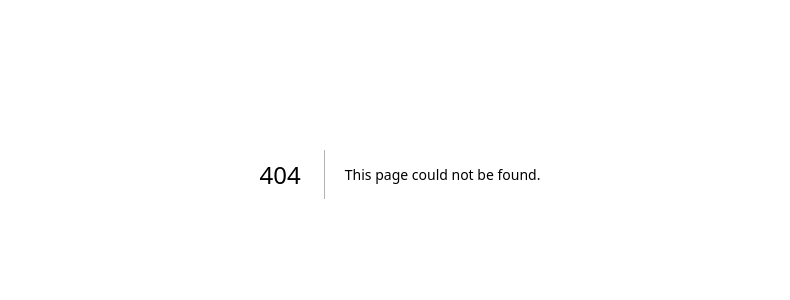
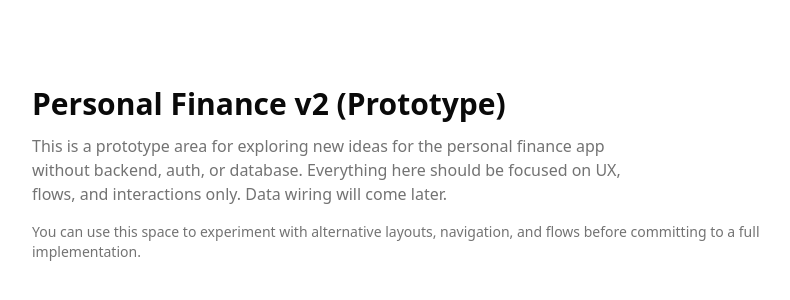
Before and after one commit to Kantaaa/personal-finance, a Next.js app: page /v2 in a window 1280 px wide. Before the commit this address had no page. Shown: the part 226-526 px from the top of the page, without its empty margins (240-1030 px from the left). Built offline with nearby package versions, Linux system fonts and the light colour scheme.

Commit message:
feat(T02): add v2 prototype route and dashboard entry point

```diff
--- a/src/app/dashboard/page.tsx
+++ b/src/app/dashboard/page.tsx
@@ -46,8 +46,22 @@ export default function DashboardPage() {
       <NavBar />
       <main className="mx-auto max-w-5xl px-4 py-6">
         <div className="mb-6 flex flex-wrap items-center justify-between gap-4">
-          <h1 className="text-2xl font-bold">Dashboard</h1>
-          <DashboardTabs active={tab} onChange={setTab} />
+          <div>
+            <h1 className="text-2xl font-bold">Dashboard</h1>
+            <p className="mt-1 text-sm text-muted-foreground">
+              This is the current v1 experience. You can try the experimental v2 prototype
+              to explore new ideas.
+            </p>
+          </div>
+          <div className="flex items-center gap-3">
+            <Link
+              href="/v2"
+              className="rounded-md border px-4 py-2 text-sm font-medium hover:bg-muted"
+            >
+              Try v2 prototype
+            </Link>
+            <DashboardTabs active={tab} onChange={setTab} />
+          </div>
         </div>
 
         {/* Empty state */}
--- a/src/app/recurring/page.tsx
+++ b/src/app/recurring/page.tsx
@@ -47,6 +47,8 @@ export default function RecurringPage() {
     const hasScanned = localStorage.getItem("recurring_has_scanned");
     if (!hasScanned && !isLoading) {
       localStorage.setItem("recurring_has_scanned", "1");
+      // This intentionally kicks off the scan once on first visit.
+      // eslint-disable-next-line react-hooks/set-state-in-effect
       runScan();
     }
   }, [isLoading, runScan]);
--- /dev/null
+++ b/src/app/v2/page.tsx
@@ -0,0 +1,16 @@
+export default function V2LandingPage() {
+  return (
+    <main className="mx-auto flex min-h-screen max-w-3xl flex-col items-start justify-center px-4 py-12">
+      <h1 className="text-3xl font-bold">Personal Finance v2 (Prototype)</h1>
+      <p className="mt-3 text-muted-foreground max-w-prose">
+        This is a prototype area for exploring new ideas for the personal finance app
+        without backend, auth, or database. Everything here should be focused on
+        UX, flows, and interactions only. Data wiring will come later.
+      </p>
+      <p className="mt-4 text-sm text-muted-foreground">
+        You can use this space to experiment with alternative layouts, navigation,
+        and flows before committing to a full implementation.
+      </p>
+    </main>
+  );
+}
--- a/src/lib/parsers/sparebanken.ts
+++ b/src/lib/parsers/sparebanken.ts
@@ -64,7 +64,7 @@ function parseNorwegianNumber(value: string): number | null {
 
 function extractMerchant(description: string): string {
   // Strip CRV* prefix/suffix (Curve-routed transactions)
-  let name = description.replace(/^CRV\*/i, "").replace(/\s*CRV\*$/i, "").trim();
+  const name = description.replace(/^CRV\*/i, "").replace(/\s*CRV\*$/i, "").trim();
   // Take text before location/city info (rough heuristic)
   const parts = name.split(/\s{2,}/);
   return parts[0] || name;
```
